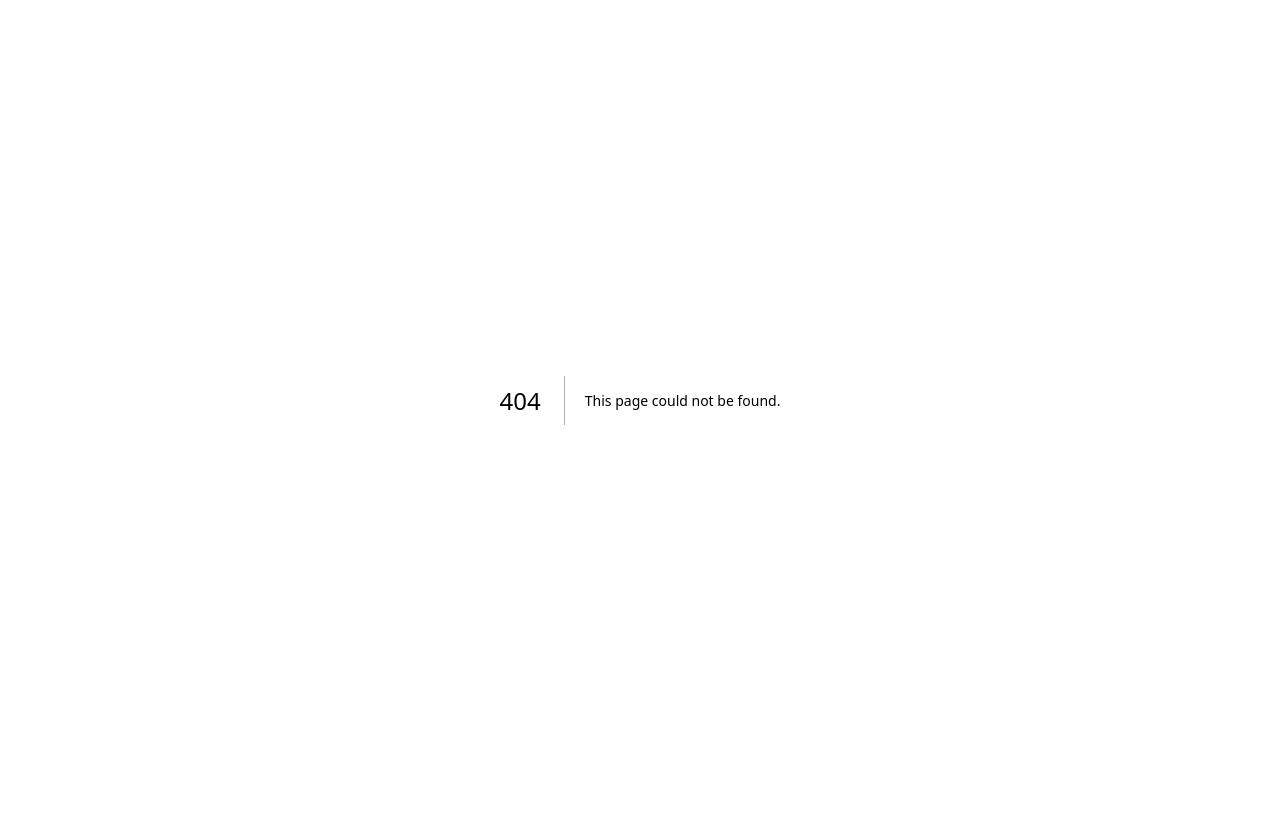
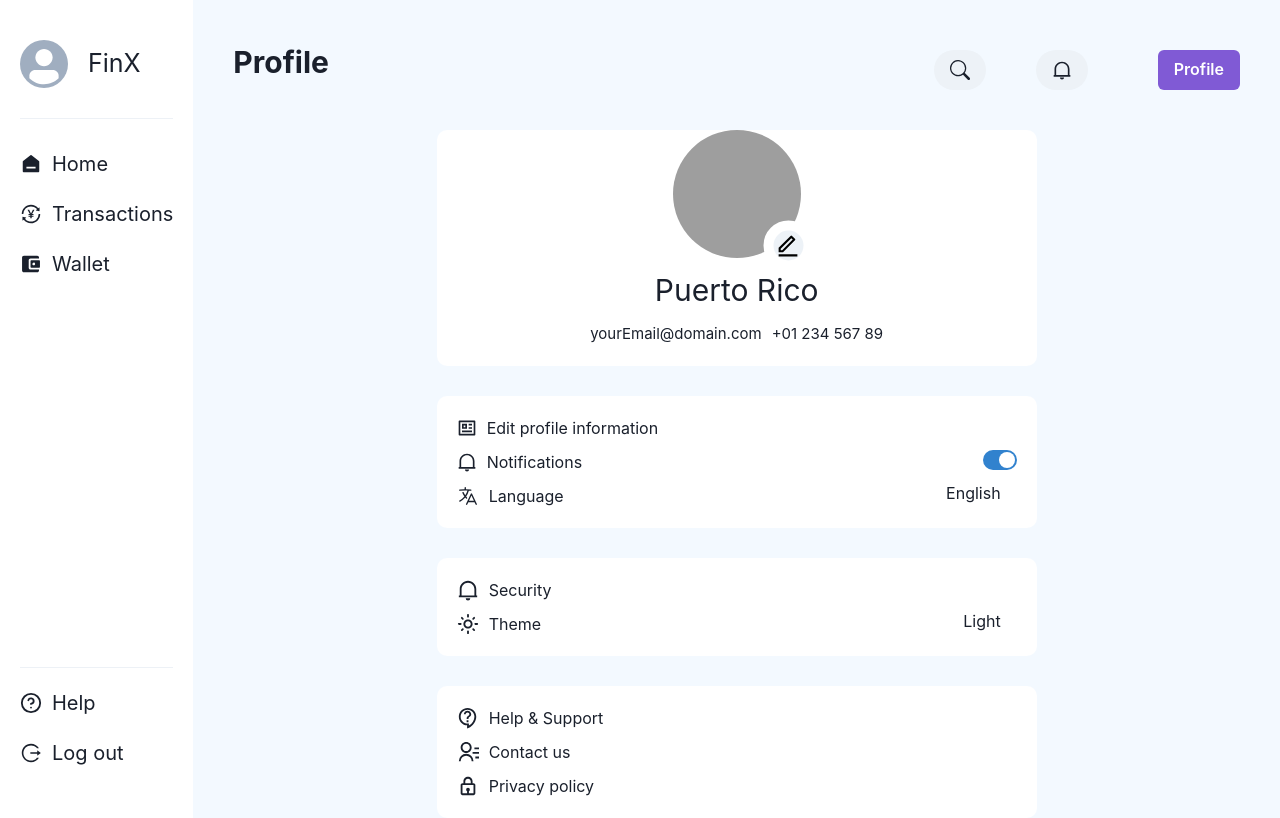
Before and after one commit to Svencap/finance_dashboard, a Next.js app: page /profile in a window 1280 px wide. Before the commit this address had no page. Built offline with nearby package versions, Linux system fonts and the light colour scheme; grey boxes are pictures that could not be loaded.

Commit message:
add profile page

```diff
--- /dev/null
+++ b/pages/profile.tsx
@@ -0,0 +1,151 @@
+import { FC, useState } from "react";
+import styles from "../styles/Home.module.scss";
+import Navbar from "./navbar/Navbar";
+import Header from "./header/Header";
+import { Avatar, AvatarBadge, Divider, Switch } from "@chakra-ui/react";
+import { RiEditLine, RiNotification2Line } from "react-icons/ri";
+import { FiInfo } from "react-icons/fi";
+import stylesProfile from "../styles/Profile.module.scss";
+import { HiLanguage } from "react-icons/hi2";
+import { MdOutlineLightMode, MdOutlineContactSupport } from "react-icons/md";
+import { RiProfileLine, RiContactsLine } from "react-icons/ri";
+import { BiLock } from "react-icons/bi";
+import {
+  Menu,
+  MenuButton,
+  MenuList,
+  MenuItem,
+  MenuItemOption,
+  MenuGroup,
+  MenuOptionGroup,
+  MenuDivider,
+  Button,
+} from "@chakra-ui/react";
+
+interface ProfileProps {}
+
+const Profile: FC<ProfileProps> = () => {
+  const [notification, setNotification] = useState<boolean>(true);
+
+  return (
+    <div className={styles.wrapper}>
+      <Navbar />
+      <div className={styles.contentWrapper}>
+        <Header title="Profile" />
+        <div className={stylesProfile.container}>
+          <div className={stylesProfile.userInfo}>
+            <Avatar
+              size="2xl"
+              name="Segun Adebayo"
+              src="https://bit.ly/code-beast"
+            >
+              <AvatarBadge boxSize="50px" bg="#EDF2F7" borderColor="white">
+                <RiEditLine size={25} color="black" />
+              </AvatarBadge>
+            </Avatar>
+            <div className={stylesProfile.city}>Puerto Rico</div>
+            <div className={stylesProfile.orherInfo}>
+              <div>yourEmail@domain.com</div>
+              <div>+01 234 567 89</div>
+            </div>
+          </div>
+          <div className={stylesProfile.userEditInfo}>
+            <div className={stylesProfile.item}>
+              <div className={stylesProfile.itemWrapper}>
+                <div className={stylesProfile.itemIconWithText}>
+                  <RiProfileLine size={20} />
+                  Edit profile information
+                </div>
+              </div>
+            </div>
+            <div className={stylesProfile.item}>
+              <div className={stylesProfile.itemWrapper}>
+                <div className={stylesProfile.itemIconWithText}>
+                  <RiNotification2Line size={20} />
+                  Notifications
+                </div>
+                <Switch
+                  size="md"
+                  isChecked={notification}
+                  onChange={() => setNotification(!notification)}
+                />
+              </div>
+            </div>
+            <div className={stylesProfile.item}>
+              <div className={stylesProfile.itemWrapper}>
+                <div className={stylesProfile.itemIconWithText}>
+                  <HiLanguage size={22} />
+                  Language
+                </div>
+                <Menu>
+                  <MenuButton as={Button} width="5xs" bgColor="inherit" _hover={{ background: 'inherit'}} _active={{ background: 'inherit'}} height="20px" fontWeight={'normal'} >
+                    English
+                  </MenuButton>
+                  <MenuList>
+                    <MenuItem>English</MenuItem>
+                    <MenuItem>Russian</MenuItem>
+                  </MenuList>
+                </Menu>
+              </div>
+            </div>
+          </div>
+          <div className={stylesProfile.userEditInfo}>
+            <div className={stylesProfile.item}>
+              <div className={stylesProfile.itemWrapper}>
+                <div className={stylesProfile.itemIconWithText}>
+                  <RiNotification2Line size={22} />
+                  Security
+                </div>
+              </div>
+            </div>
+            <div className={stylesProfile.item}>
+              <div className={stylesProfile.itemWrapper}>
+                <div className={stylesProfile.itemIconWithText}>
+                  <MdOutlineLightMode size={22} />
+                  Theme
+                </div>
+                <Menu>
+                  <MenuButton as={Button} width="5xs" bgColor="inherit" _hover={{ background: 'inherit'}} _active={{ background: 'inherit'}} height="20px" fontWeight={'normal'} >
+                    Light
+                  </MenuButton>
+                  <MenuList>
+                    <MenuItem>Light</MenuItem>
+                    <MenuItem>Dark</MenuItem>
+                  </MenuList>
+                </Menu>
+              </div>
+            </div>
+          </div>
+          <div className={stylesProfile.userEditInfo}>
+            <div className={stylesProfile.item}>
+              <div className={stylesProfile.itemWrapper}>
+                <div className={stylesProfile.itemIconWithText}>
+                  <MdOutlineContactSupport size={22} />
+                  Help & Support
+                </div>
+              </div>
+            </div>
+            <div className={stylesProfile.item}>
+              <div className={stylesProfile.itemWrapper}>
+                <div className={stylesProfile.itemIconWithText}>
+                  <RiContactsLine size={22} />
+                  Contact us
+                </div>
+              </div>
+            </div>
+            <div className={stylesProfile.item}>
+              <div className={stylesProfile.itemWrapper}>
+                <div className={stylesProfile.itemIconWithText}>
+                  <BiLock size={22} />
+                  Privacy policy
+                </div>
+              </div>
+            </div>
+          </div>
+        </div>
+      </div>
+    </div>
+  );
+};
+
+export default Profile;
--- /dev/null
+++ b/styles/Profile.module.scss
@@ -0,0 +1,48 @@
+.userInfo {
+  border-radius: 10px;
+  background: white;
+  display: flex;
+  flex-direction: column;
+  align-items: center;
+  gap: 10px;
+}
+
+.userEditInfo {
+  display: flex;
+  flex-direction: column;
+  border-radius: 10px;
+  background: white;
+  padding: 20px;
+  gap: 10px;
+}
+
+.itemWrapper {
+  display: flex;
+  justify-content: space-between;
+}
+
+.itemIconWithText {
+  display: flex;
+  gap: 10px;
+  align-items: center;
+  cursor: pointer;
+}
+
+.container {
+  width: 600px;
+  margin: 0 auto;
+  display: flex;
+  flex-direction: column;
+  gap: 30px;
+}
+
+.orherInfo {
+  display: flex;
+  gap: 10px;
+  font-size: 15px;
+  padding-bottom: 20px;
+}
+
+.city {
+  font-size: 30px;
+}
```
